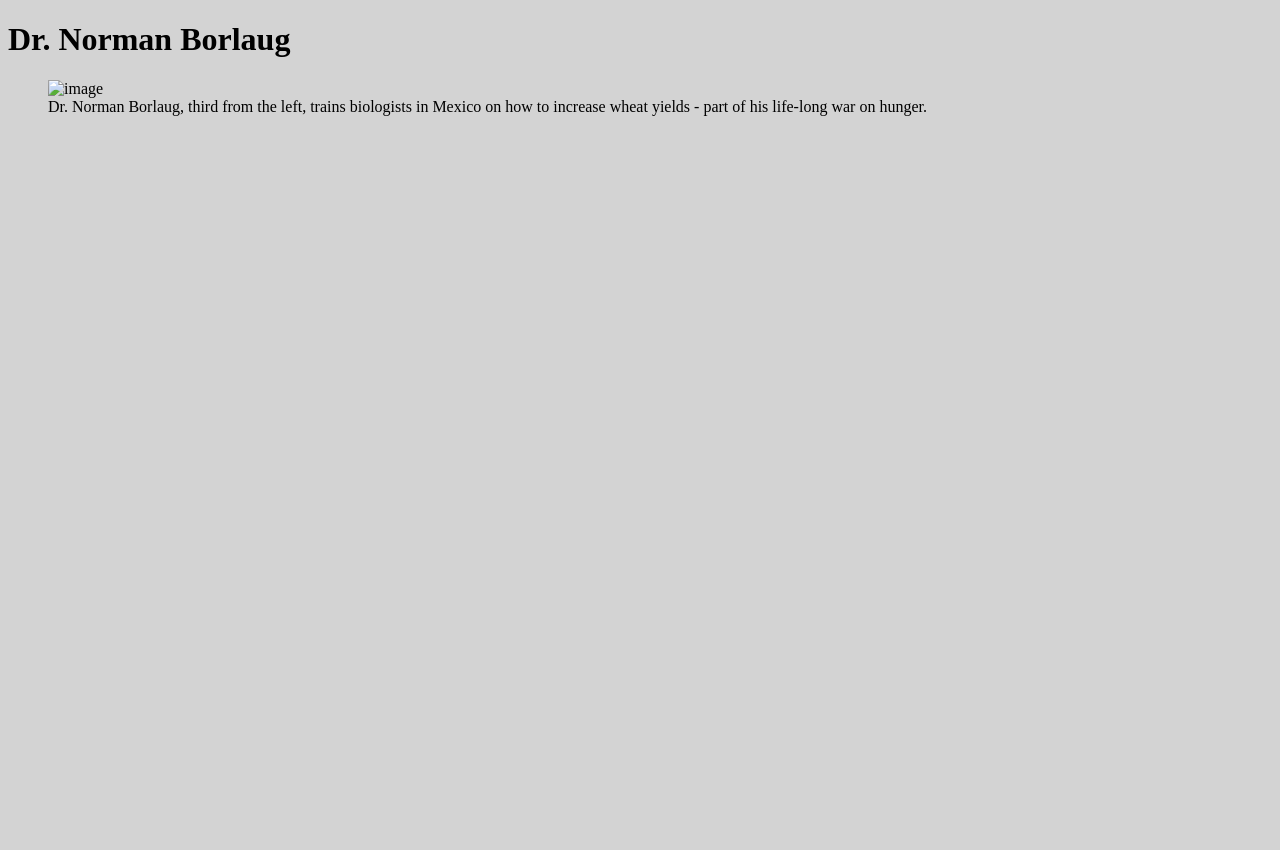
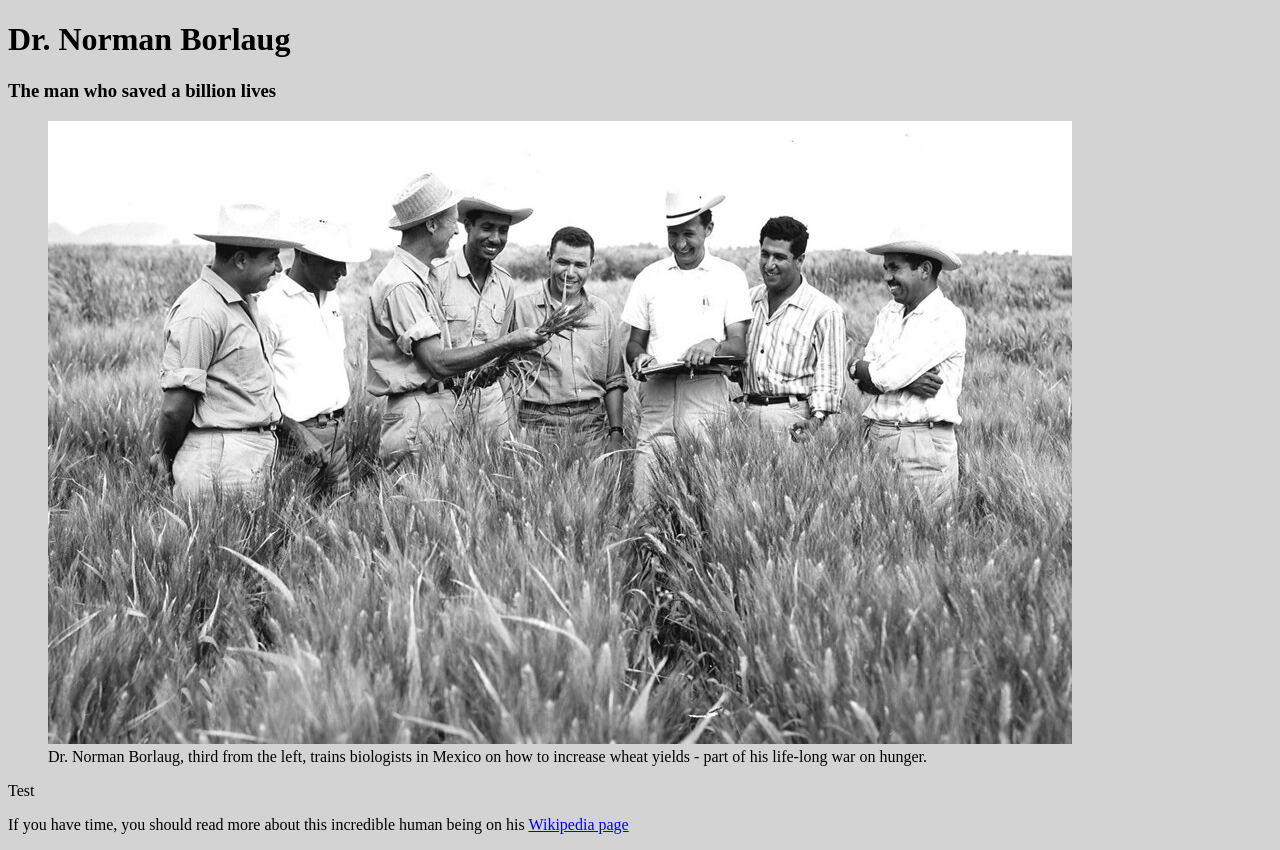
Before and after one commit to alexandrecoin/FreeCodeCamp, a plain HTML site: page 1_Responsive_Web_Design/Project1/index.html in a window 1280 px wide. Before the commit the page ends 800 px from the top, so only its background shows below. Drawn offline with Linux system fonts and the light colour scheme.

Commit message:
Project1: Finished html structure

```diff
--- a/1_Responsive_Web_Design/Project1/index.html
+++ b/1_Responsive_Web_Design/Project1/index.html
@@ -7,15 +7,23 @@
     <title>Document</title>
   </head>
   <body id="main">
-    <h1 id="title">Dr. Norman Borlaug</h1>
+    <div>
+      <h1 id="title">Dr. Norman Borlaug</h1>
+      <h3 id="subtitle">The man who saved a billion lives</h3>
+    </div>
     <div id="img-div">
       <figure>
-        <img src="/" alt="image" />
-        <figcaption>
+        <img id="image" src="image.jpg" alt="image" />
+        <figcaption id="img-caption">
           Dr. Norman Borlaug, third from the left, trains biologists in Mexico
           on how to increase wheat yields - part of his life-long war on hunger.
         </figcaption>
       </figure>
+      <article id="tribute-info">Test</article>
+      <p>
+        If you have time, you should read more about this incredible human being
+        on his <a href="www.google.fr" id="tribute-link">Wikipedia page</a>
+      </p>
     </div>
   </body>
 </html>
```
Also changed, not shown: 1_Responsive_Web_Design/Project1/image.jpg (added).
